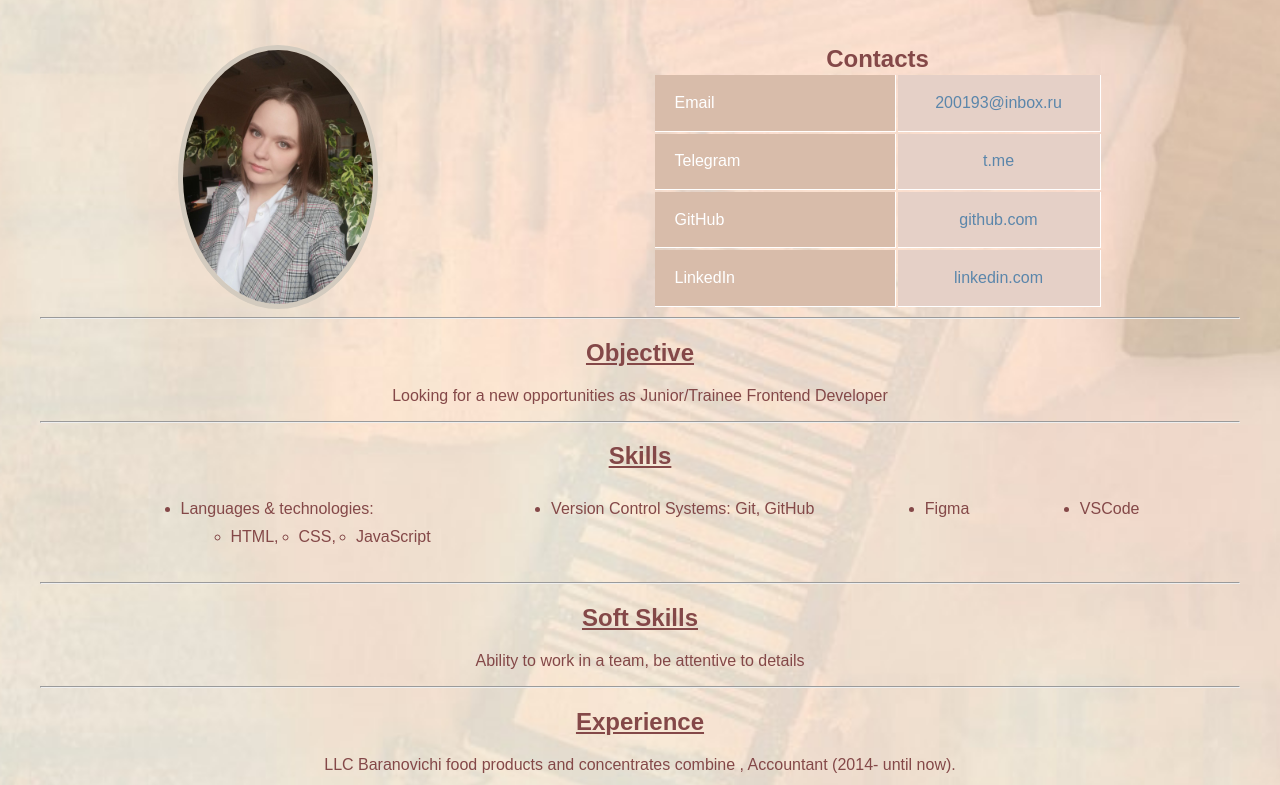
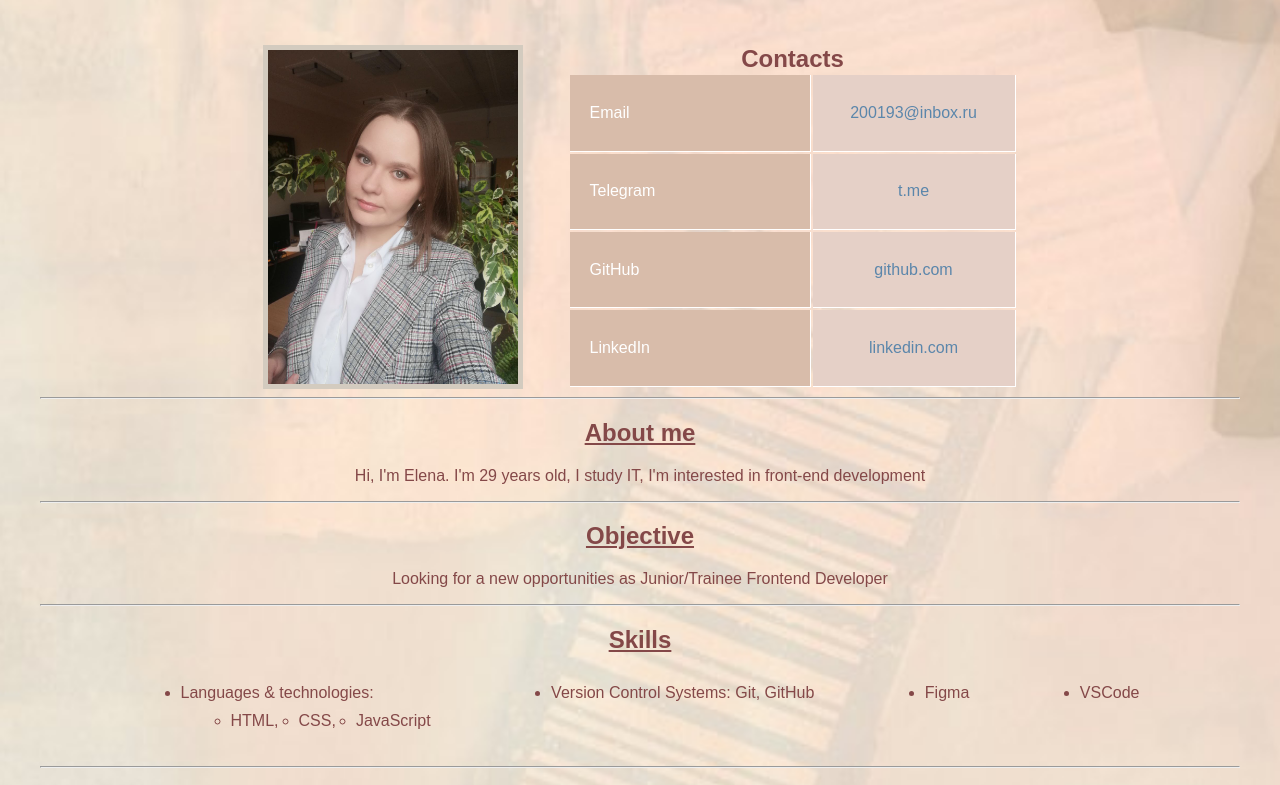
Before and after one commit to ElenaMakarchuk/rsschool-cv, a plain HTML site: page index.html in a window 1280 px wide. Shown: the part 73-858 px from the top of the page. Drawn offline with Linux system fonts and the light colour scheme.

Commit message:
feat: about me, projects

```diff
--- a/index.html
+++ b/index.html
@@ -48,6 +48,12 @@
     </header>
     <main class="main">
       <hr />
+      <h2>About me</h2>
+      <p>
+        Hi, I'm Elena. I'm 29 years old, I study IT,
+        I'm interested in front-end development
+      </p>
+      <hr />
       <h2>Objective</h2>
       <p>
         Looking for a new opportunities as Junior/Trainee Frontend Developer
@@ -88,6 +94,13 @@
           <p>Self-education.</p>
       </div>
       <hr />
+      <h2>Educational projects</h2>
+        <ul>
+          <li><a href="https://elenamakarchuk.github.io/online-zoo/">online-zoo</a></li>
+          <li><a href="https://elenamakarchuk.github.io/wildlife/">wildlife</a></li>
+          <li><a href="https://elenamakarchuk.github.io/shelter/">shelter</a></li>
+        </ul>
+      <hr />
       <h2>Code example</h2>
       <div>
         <pre>
--- a/style.css
+++ b/style.css
@@ -31,8 +31,7 @@ h1 {
 }
 
 .header_foto {
-    max-width: 190px;
-    border-radius: 100%;
+    max-width: 250px;
     border: 5px solid #d3cbbf;
 }
 
@@ -59,8 +58,10 @@ td {
 }
 
 .block_one {
+    max-width: 800px;
     display: flex;
     justify-content: space-around;
+    margin: 0 auto;
 }
 
 .main {
```
